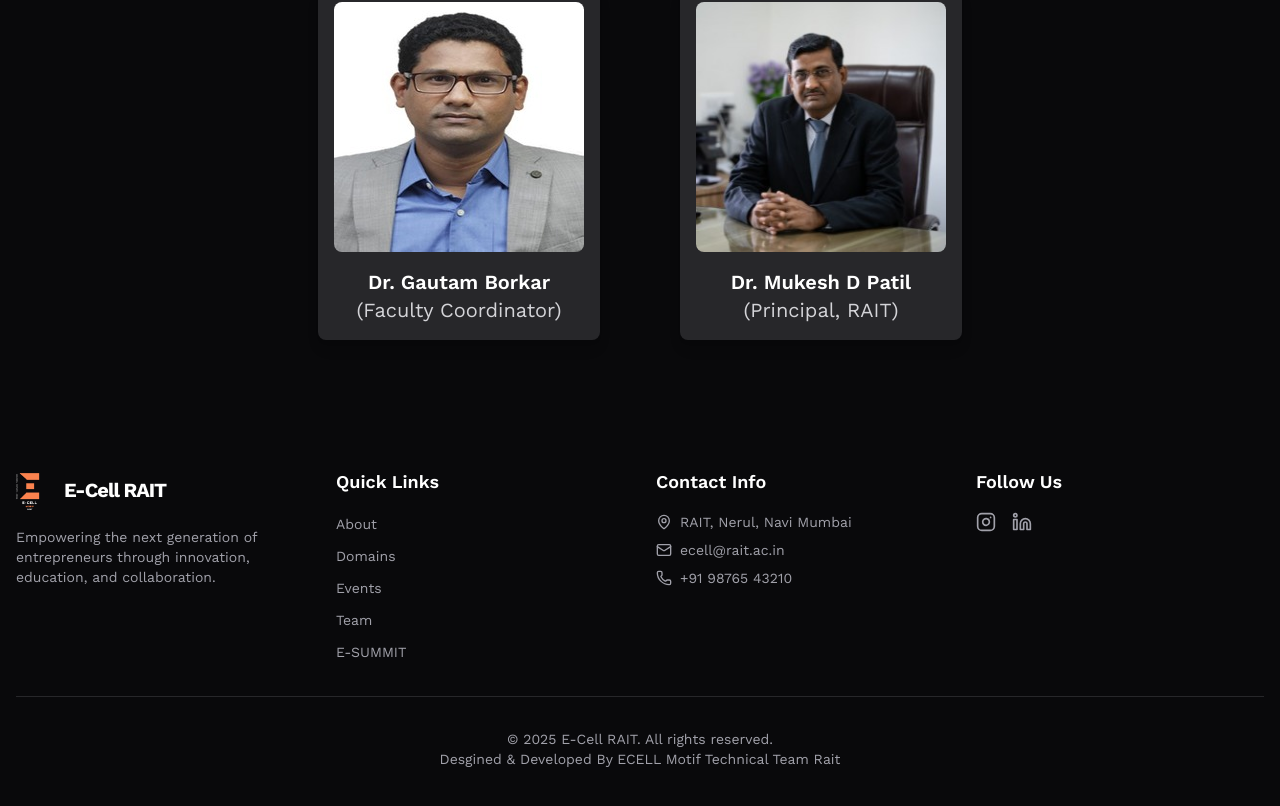
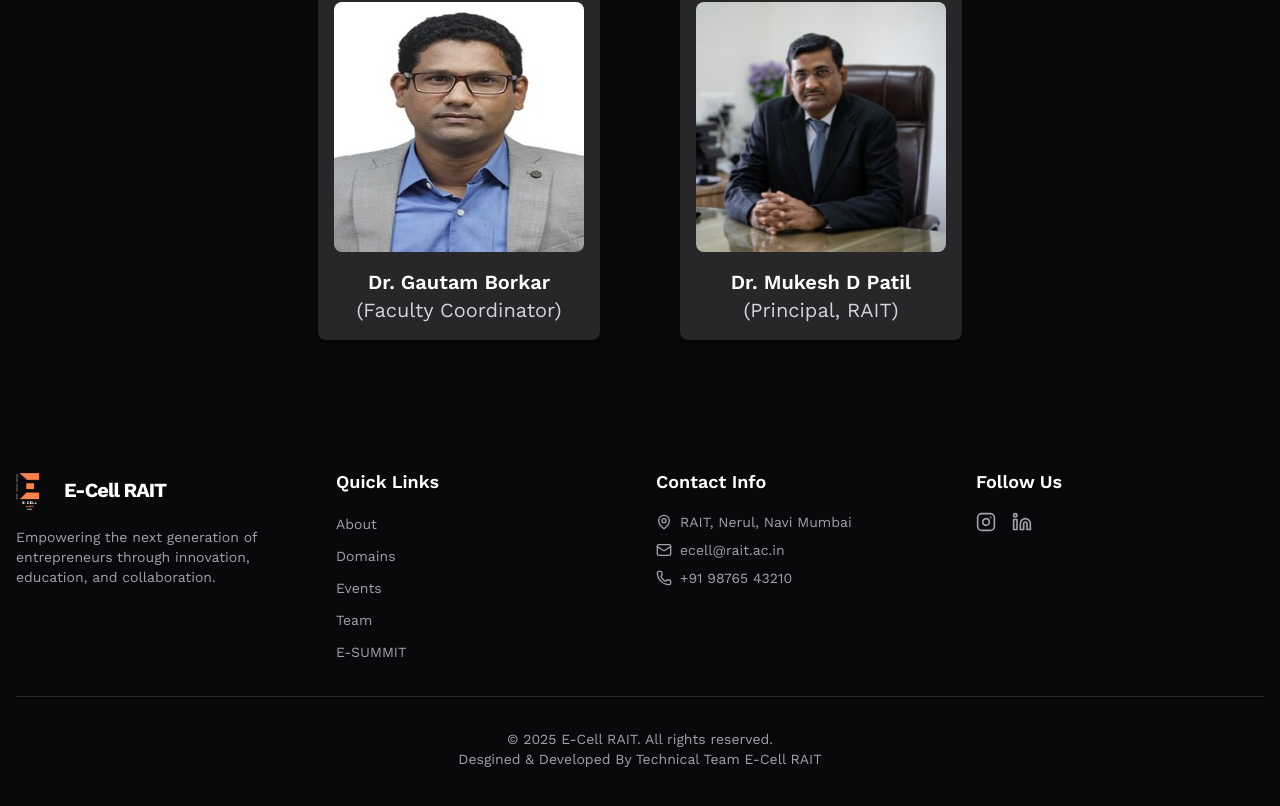
Before and after one commit to parthtodankar/e-cell-2025, a Next.js app: page /faculty-coordinators in a window 1280 px wide. Shown: the part 246-1052 px from the top of the page. Built offline with nearby package versions, Linux system fonts and the light colour scheme.

Commit message:
modified Footer

```diff
--- a/components/footer.tsx
+++ b/components/footer.tsx
@@ -98,7 +98,7 @@
         {/* Bottom Bar */}
         <div className="border-t border-zinc-800 mt-8 pt-8 text-center text-zinc-400 text-sm">
           <p>© {new Date().getFullYear()} E-Cell RAIT. All rights reserved.</p>
-          <p> Desgined & Developed By ECELL Motif Technical Team Rait  </p>
+          <p> Desgined & Developed By Technical Team E-Cell RAIT  </p>
         </div>
       </div>
     </footer>
```
